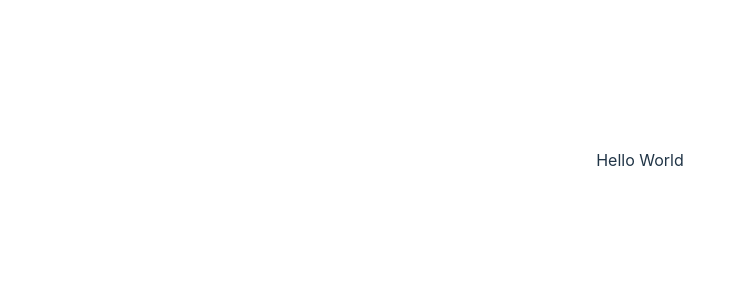
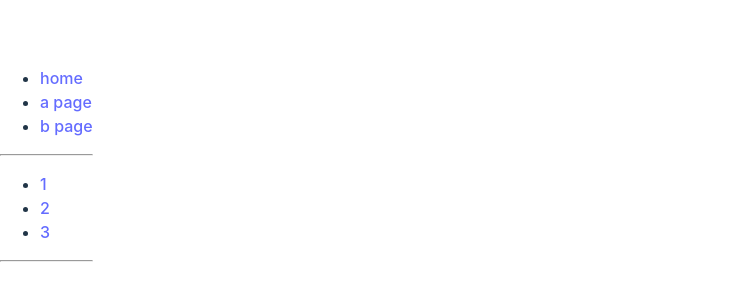
Before and after one commit to FedotovDenis/octen_school_lessons_september_2025_react, a React (Vite) app: page /b in a window 1280 px wide. Shown: the part 240-540 px from the top of the page, without its empty margins (0-746 px from the left). Built offline with nearby package versions, Linux system fonts and the light colour scheme.

Commit message:
lesson 3 topic 1 basic router in React

```diff
--- /dev/null
+++ b/src/components/menu/Menu.tsx
@@ -0,0 +1,15 @@
+import {Link} from "react-router-dom";
+
+const Menu = () => {
+    return (
+        <div>
+            <ul>
+                <li><Link to={'/'}>home</Link></li>
+                <li><Link to={'/a'}>a page</Link></li>
+                <li><Link to={'/b'}>b page</Link></li>
+            </ul>
+        </div>
+    );
+};
+
+export default Menu;
--- /dev/null
+++ b/src/layouts/MainLayout.tsx
@@ -0,0 +1,15 @@
+import Menu from "../components/menu/Menu.tsx";
+import {Outlet} from "react-router-dom";
+
+const MainLayout = () => {
+    return (
+        <div>
+            <Menu/>
+            <hr/>
+
+            <Outlet/>
+        </div>
+    );
+};
+
+export default MainLayout;
--- a/src/main.tsx
+++ b/src/main.tsx
@@ -1,9 +1,27 @@
 import { createRoot } from 'react-dom/client'
 import './index.css'
-import App from './App.tsx'
+import {createBrowserRouter} from "react-router-dom";
+import {RouterProvider} from "react-router-dom";
+import MainLayout from "./layouts/MainLayout";
+import APage from "./pages/APage";
+import BPage from "./pages/BPage";
+import HomePage from "./pages/HomePage";
 
-createRoot(document.getElementById('root')!).render(
+const router = createBrowserRouter([
+    {
+        path: '/', element: <MainLayout/>,
+        children: [
+            {path: ' ', element:<HomePage/>},
+            {path: 'a', element:<APage/>},
+            {
+                path: 'b', element:<BPage/>, children: [
+                    {path: '1', element: <div>content 1</div>},
+                    {path: '2', element: <div>content 2</div>},
+                    {path: '3', element: <div>content 3</div>},
+                ]},
+        ]
+    },
+])
 
-    <App />
-
-)
+createRoot(document.getElementById('root')!)
+    .render(<RouterProvider router={router} />)
--- /dev/null
+++ b/src/pages/APage.tsx
@@ -0,0 +1,9 @@
+const APage = () => {
+    return (
+        <div>
+            APage
+        </div>
+    );
+};
+
+export default APage;
--- /dev/null
+++ b/src/pages/BPage.tsx
@@ -0,0 +1,23 @@
+import {Outlet, Link} from "react-router-dom";
+
+const BPage = () => {
+    return (
+        <div>
+            <ul>
+                <li>
+                    <Link to={'1'}>1</Link>
+                </li>
+                <li>
+                    <Link to={'2'}>2</Link>
+                </li>
+                <li>
+                    <Link to={'3'}>3</Link>
+                </li>
+            </ul>
+            <hr/>
+            <Outlet/>
+        </div>
+    );
+};
+
+export default BPage;
--- /dev/null
+++ b/src/pages/HomePage.tsx
@@ -0,0 +1,9 @@
+const HomePage = () => {
+    return (
+        <div>
+            HomePage
+        </div>
+    );
+};
+
+export default HomePage;
```
Also changed, not shown: 1 other file (tests, documents, lock files or other folders).
